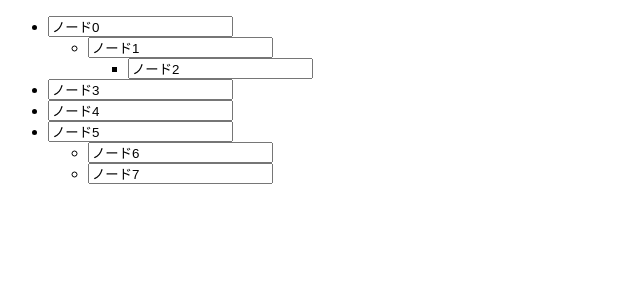
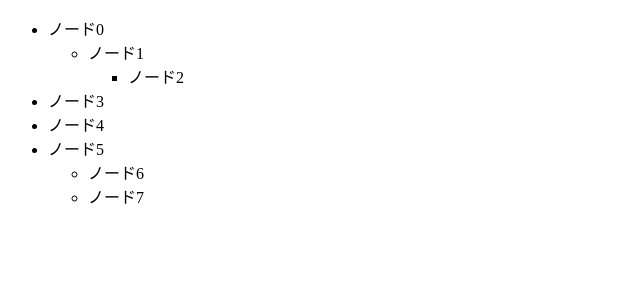
Before and after one commit to k5trismegistus/react-outliner, a React app: page / in a window 1280 px wide. Shown: the top 300 px of the page, without its empty margins (0-640 px from the left). Built offline with nearby package versions, Linux system fonts and the light colour scheme.

Commit message:
フォームの先頭/最後を検知

```diff
--- a/public/src/components/node.jsx
+++ b/public/src/components/node.jsx
@@ -7,15 +7,40 @@ export default class Node extends Component {
     super(props)
   }
 
+  caretPosition(e) {
+    if (e.keyCode == '38') {
+      let selection = window.getSelection()
+      let range = selection.getRangeAt(0)
+      if (range.startOffset == 0) {
+        console.log('start of line')
+      }
+    }
+    if (e.keyCode == '40') {
+      let selection = window.getSelection()
+      let range = selection.getRangeAt(0)
+      if (range.endOffset == e.target.textContent.length) {
+        console.log('end of line')
+        let ne = new KeyboardEvent("keydown",
+          {bubbles : true, cancelable : true, key : "Tab", keyCode: '9', shiftKey : false}
+        )
+        document.dispatchEvent(ne)
+      }
+    }
+  }
+
   render() {
     console.log(this.props)
     return(
       <li onClick={ this.props.onNodeClick }>
-        <input type='text' value={this.props.node.content} />
+        <div contentEditable
+          onBlur={ this.props.onNodeBlur }
+          onKeyDown={ this.caretPosition } >
+          { this.props.node.content }
+        </div>
         {
           (() => {
             if (this.props.node.children.length > -1) {
-              return <ChildrenNodesList nodes={this.props.nodes} children={this.props.node.children} />
+              return <ChildrenNodesList nodes={ this.props.nodes } children={ this.props.node.children } />
             }
           })()
         }
--- a/public/src/container/nodeContainer.js
+++ b/public/src/container/nodeContainer.js
@@ -10,8 +10,18 @@ const mapStateToProps = (state, ownProps) => {
 
 const mapDispatchToProps = (dispatch) => {
   return {
-    onNodeClick: (id) => {
-      console.log('clicked')
+    onNodeClick: (e) => {
+    },
+    onNodeBlur: (e) => {
+    },
+    onNodeKeyDown: (e) => {
+      if (e.keyCode == '38') {
+        let selection = window.getSelection()
+        console.log(selection)
+        let range = selection.getRangeAt(0)
+        console.log(range)
+        console.log(e.target.selectionStart)
+      }
     }
   }
 }
```
